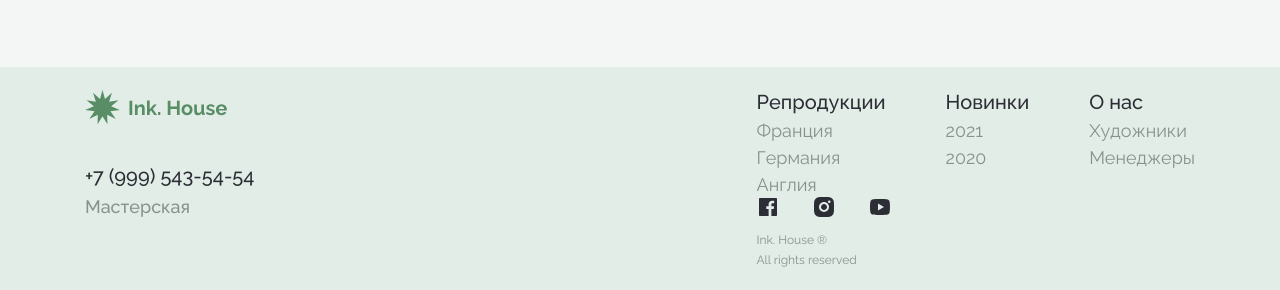
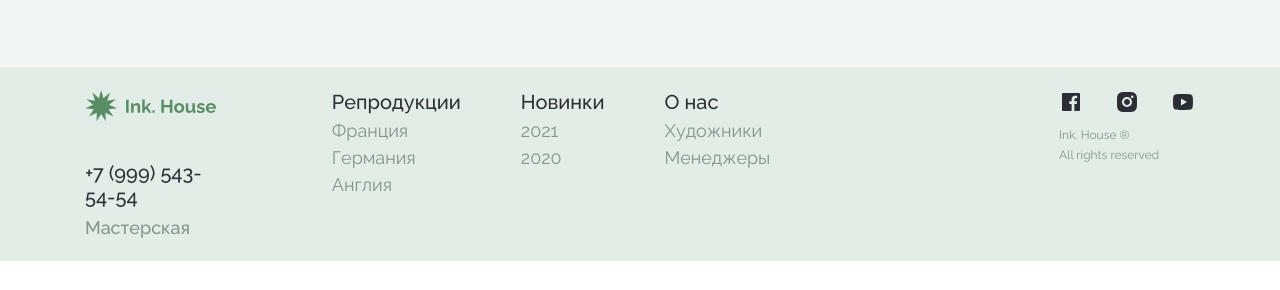
Before and after one commit to EgorSuncheleev/Replic, a plain HTML site: page index.html in a window 1280 px wide. Shown: the part 3543-3833 px from the top of the page. After the commit the page ends 3804 px from the top, so only its background shows below. Drawn offline with Linux system fonts and the light colour scheme.

Commit message:
Второй запускв

```diff
--- a/styles/components/footer.css
+++ b/styles/components/footer.css
@@ -11,6 +11,13 @@
   align-items: center;
   justify-content: space-between;
   align-items: start;
+}
+
+.footer__nav {
+  display: flex;
+  justify-content: space-between;
+  width: 100%;
+  margin-left: 115px;
 }
 
 .footer-content-logo {
```
